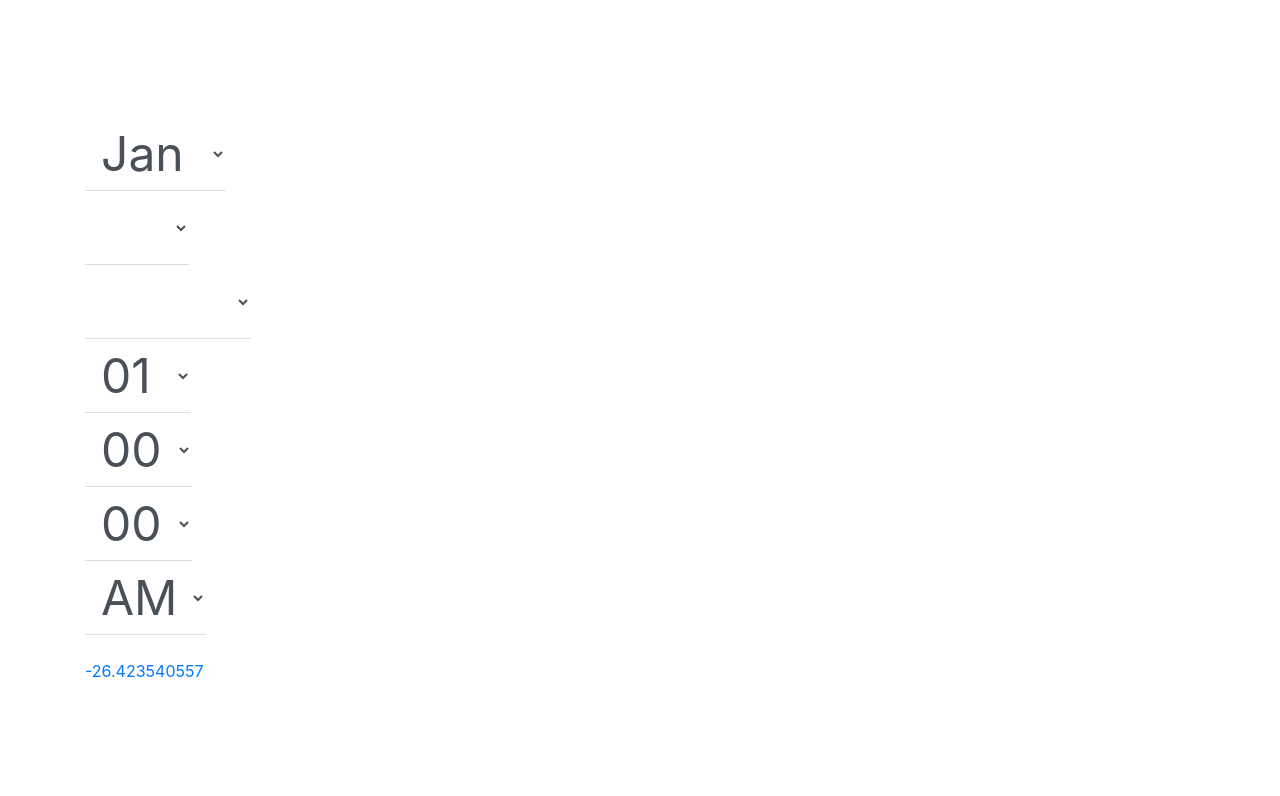
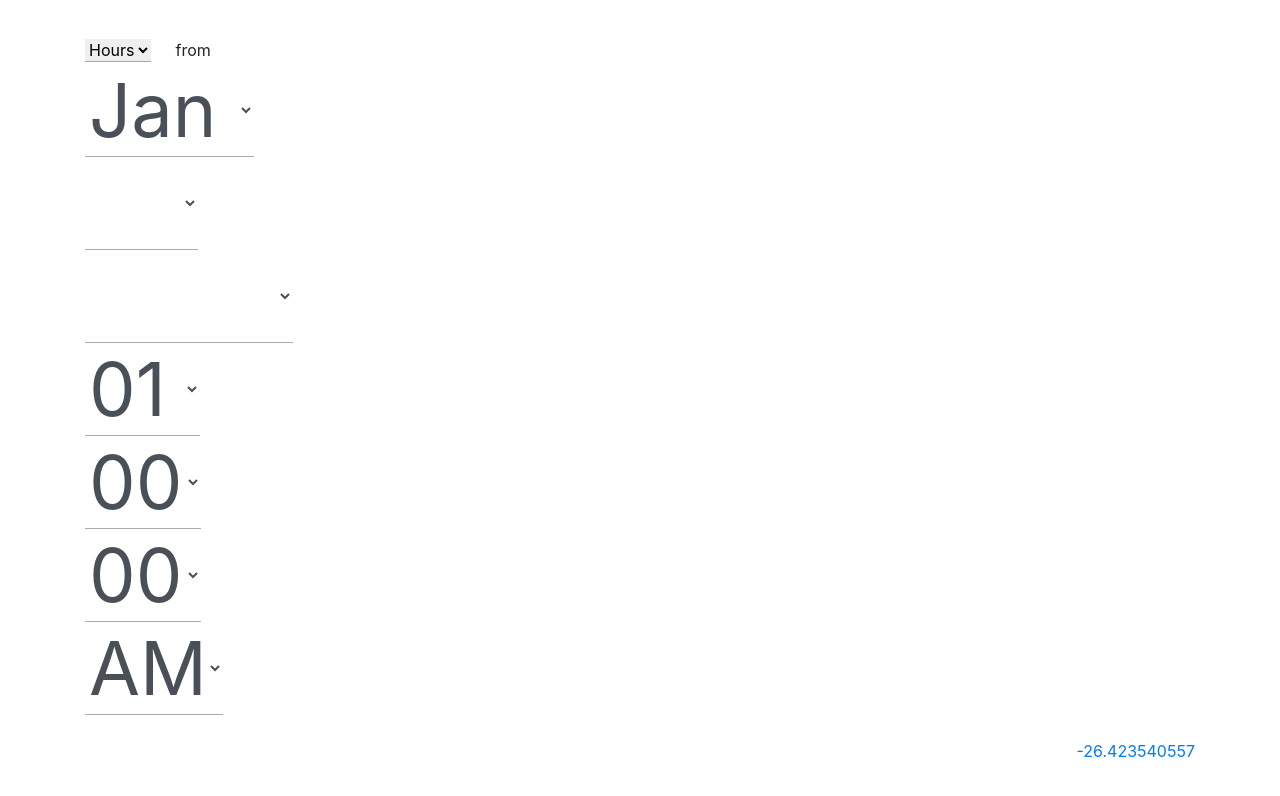
Before and after one commit to avinayak/timer, a plain HTML site: page index.html in a window 1280 px wide. Drawn offline with nearby package versions, Linux system fonts and the light colour scheme; some packages are replaced by stand-ins of ours; a script that the page names is missing.

Commit message:
added counter type

```diff
--- a/index.html
+++ b/index.html
@@ -21,14 +21,34 @@
             margin-left: auto;
             margin-right: auto;
         }
-
-        .select{
+        .t-counter-types{
+            border: none;
+            border-bottom: 1px solid #aaa;
+            border-radius: 0px;
+            margin-bottom: 2px;
+        }
+        .t-select{
             width:auto;
-            font-size: 48px;
+            font-size: 74px;
             height: auto;
             border: none;
-            border-bottom: 1px solid #ddd;
+            padding: 0px;
+            border-bottom: 1px solid #aaa;
+            /*border-right: 13px solid #fff;*/
             border-radius: 0px;
+        }
+        .t-colonsep{
+            font-size: 74px;
+            color: #555;
+        }
+        .t-sample-link{
+            text-align: right;
+        }
+        .t-static-text{
+            padding: 20px;
+        }
+        #t-uppertext{
+            /*margin-bottom: 20px; */
         }
     </style>
     <script src="//ajax.googleapis.com/ajax/libs/angularjs/1.2.4/angular.js"></script>
@@ -61,6 +81,11 @@
               url: "/",
               templateUrl: "watchmaker.html",
               controller:function ($scope,$interval) {
+                $scope.countertypes=[
+                  {type:'hours',text:'Hours'},
+                  {type:'days',text:'Days'},
+                  {type:'years',text:'Years'},
+                ];
                 $scope.dates = range(1,31);
                 $scope.years = range(1990,2100);
                 $scope.hours = range(1,12,'pad');
@@ -75,19 +100,24 @@
                 $scope.ssecond = $scope.seconds[0];
                 $scope.smonth = $scope.months[0];
                 $scope.speriod = $scope.periods[0];
+                $scope.stype = $scope.countertypes[0].type;
 
-                $scope.mstime = moment($scope.smonth+"/"+$scope.sdate+"/"+$scope.syear+" "+$scope.shour+":"+$scope.sminute+":"+$scope.ssecond+" "+$scope.speriod, "MMMM/D/YYYY hh:mm:ss a").valueOf();
+                $scope.diff = 0;
+                $scope.fromto = "from";
+                $scope.$watch('[smonth,sdate,syear,shour,smiute,ssecond,speriod]', function (newv, oldv) {
+                  $scope.mstime = moment(newv[0]+"/"+newv[1]+"/"+newv[2]+" "+newv[3]+":"+newv[4]+":"+newv[5]+" "+newv[6], "MMMM/D/YYYY hh:mm:ss a").valueOf();
+                  $scope.timenow=moment().valueOf();
+                  if($scope.mstime-$scope.timenow > 0){
+                      $scope.fromto="to";
+                  }else{
+                      $scope.fromto="from";
+                  }
+                }, true);
 
-                $scope.$watch('[age,name]', function (newValue, oldValue) {
-                    var newAge  = newValue[0];
-                    var newName = newValue[1];
-                    var oldAge  = oldValue[0];
-                    var oldName = oldValue[1];
-                }, true);
                 $interval(function() {
-                  // $scope.mstime = moment($scope.smonth+"/"+$scope.sdate+"/"+$scope.syear+" "+$scope.shour+":"+$scope.sminute+":"+$scope.ssecond+" "+$scope.speriod, "MMMM/D/YYYY hh:mm:ss a").valueOf();
                   $scope.timenow=moment().valueOf();
-                  $scope.daysfrom=(($scope.mstime-$scope.timenow)/1000/60/60/24/365).toFixed(9);
+                  $scope.diff=$scope.mstime-$scope.timenow;
+                  $scope.daysfrom=(($scope.diff)/1000/60/60/24/365).toFixed(9);
                 },100);
 
               }
--- a/watchmaker.html
+++ b/watchmaker.html
@@ -1,27 +1,34 @@
+<div id="t-uppertext">
+  <select class="t-counter-types" ng-model='stype'>
+    <option ng-repeat="counter in countertypes" value="{{counter.type}}">{{counter.text}}</option>
+  </select>
+  <span class="t-static-text">{{fromto}}</span>
+</div>
 <div style="text-align: center;">
-  <select class="form-control select" ng-model='smonth'>
+  <select class="form-control select t-select" ng-model='smonth'>
     <option ng-repeat="month in months">{{month}}</option>
   <select>
-  <select class="form-control select" ng-model='sdate'>
+  <select class="form-control select t-select" ng-model='sdate'>
     <option ng-repeat="date in dates">{{date}}</option>
   </select>
-  <select class="form-control select" ng-model='syear'>
+  <select class="form-control select t-select" ng-model='syear'>
     <option ng-repeat="year in years">{{year}}</option>
   </select>
   <span></span>
-  <select class="form-control select" ng-model='shour'>
+  <select class="form-control select t-select" ng-model='shour'>
     <option ng-repeat="hour in hours">{{hour}}</option>
   </select>
-  <select class="form-control select" ng-model='sminute'>
+  <span class="t-colonsep"></span>
+  <select class="form-control select t-select" ng-model='sminute'>
     <option ng-repeat="minute in minutes">{{minute}}</option>
   </select>
-  <select class="form-control select" ng-model='ssecond'>
+<!--   <span class="t-colonsep">:</span> -->
+  <select class="form-control select t-select" ng-model='ssecond'>
     <option ng-repeat="second in seconds">{{second}}</option>
   </select>
-  <select class="form-control select" ng-model='speriod'>
+  <select class="form-control select t-select" ng-model='speriod'>
     <option ng-repeat="period in periods">{{period}}</option>
   </select>
 </div>
 <br/>
-<a ui-sref="timer" target="_blank">{{daysfrom}} </a>
-<div ui-view></div>
+<div class="t-sample-link"><a ui-sref="timer" target="_blank">{{daysfrom}}</a></div>
```
